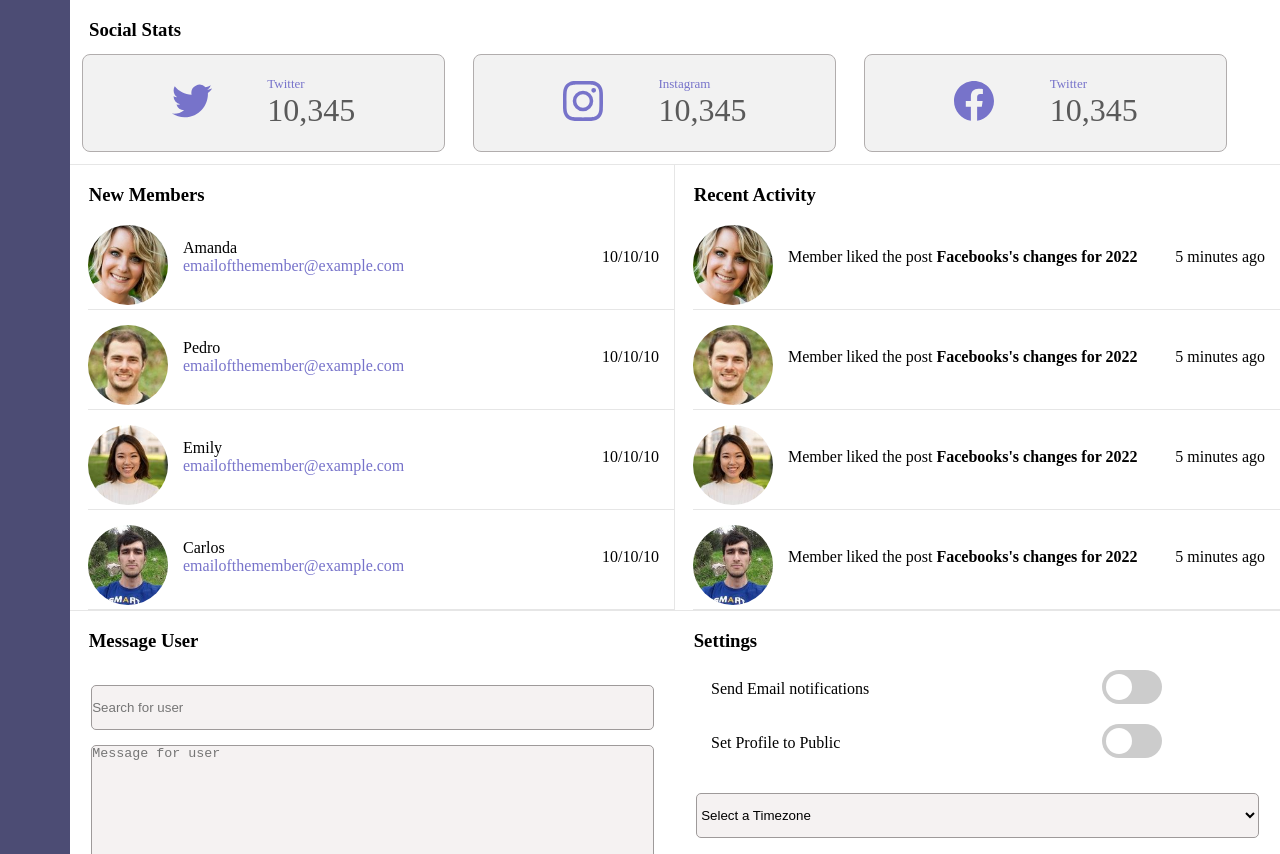
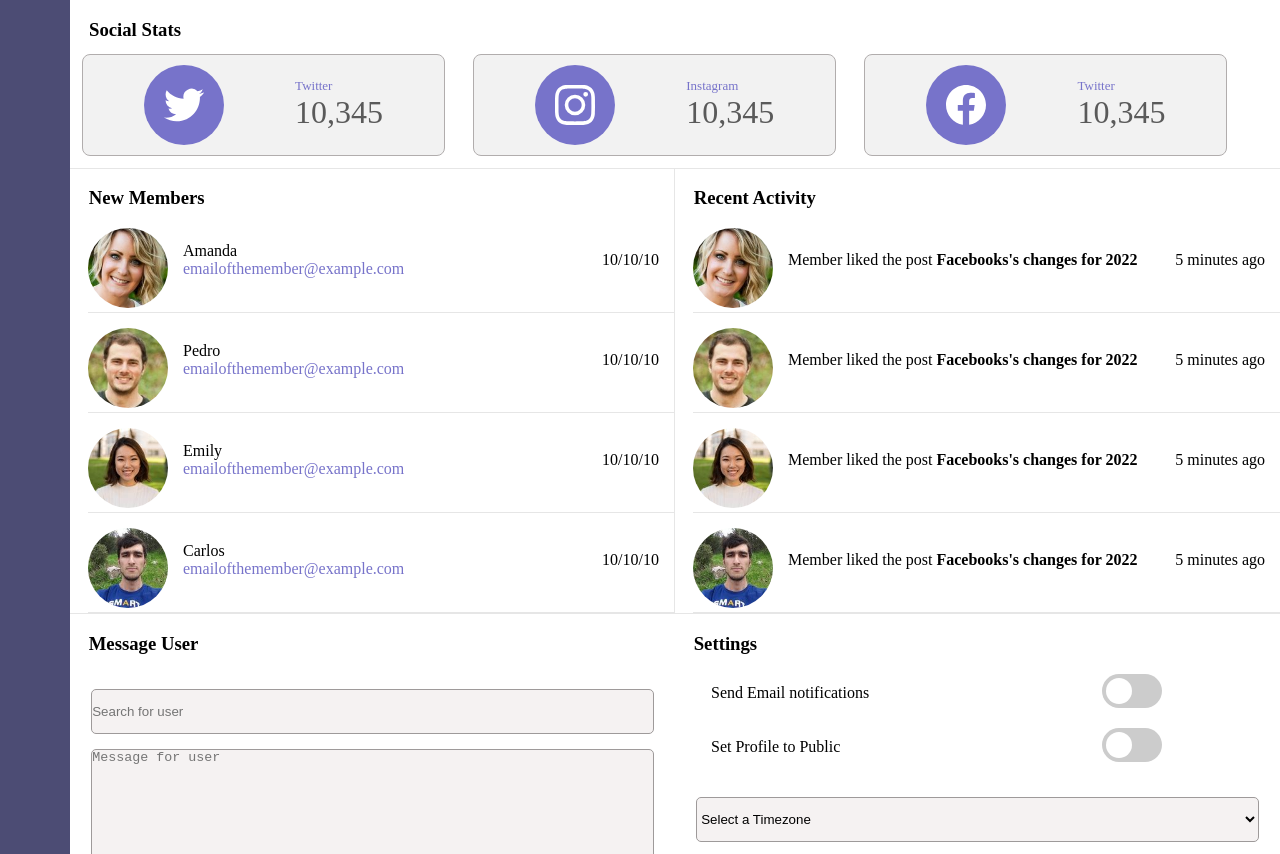
Before and after one commit to davigrah/Web-app-dashboard, a plain HTML site: page index.html in a window 1280 px wide. Shown: the part 1119-1973 px from the top of the page. Drawn offline with nearby package versions, Linux system fonts and the light colour scheme.

Commit message:
social svg done

```diff
--- a/css/styles.css
+++ b/css/styles.css
@@ -297,8 +297,23 @@
   }
 
   #social svg {
-    min-width: 40px;
+    width: 40px;
+    height: 40px;
     fill: #7773ca;
+  }
+.social-image {
+  display: flex;
+  justify-content: center;
+  align-items: center;
+  background-color: #7773ca;
+  width: 80px;
+  height: 80px;
+  border-radius: 50%;
+  overflow: visible;
+}
+  #social svg {
+    fill: white;
+
   }
 
   /* ----> NEW MEMBERS AND RECENT ACTIVITY ---->  */
@@ -529,8 +544,7 @@
 
   /* ---> RECISE ICONS E IMAGES  */
 
-  .bell,
-  .social-image {
+  .bell {
     max-width: 35px;
   }
 
@@ -622,9 +636,7 @@
     /* ---> SOCIAL --->  */
 
     .social-container {
-      height: f;
       display: inline-flex;
-      padding: 4%;
       align-items: center;
       justify-content: space-evenly;
       margin: 1%;
@@ -739,7 +751,6 @@
     /* ---> SOCIAL ---> */
     .social-container {
       display: inline-flex;
-      padding: 4%;
       align-items: center;
       justify-content: space-evenly;
       margin: 1%;
```
